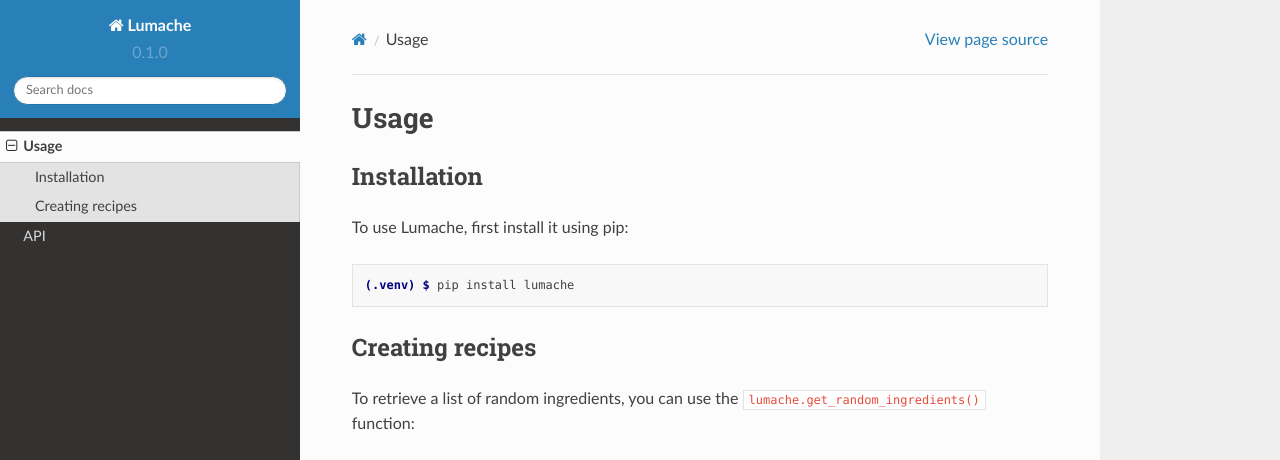
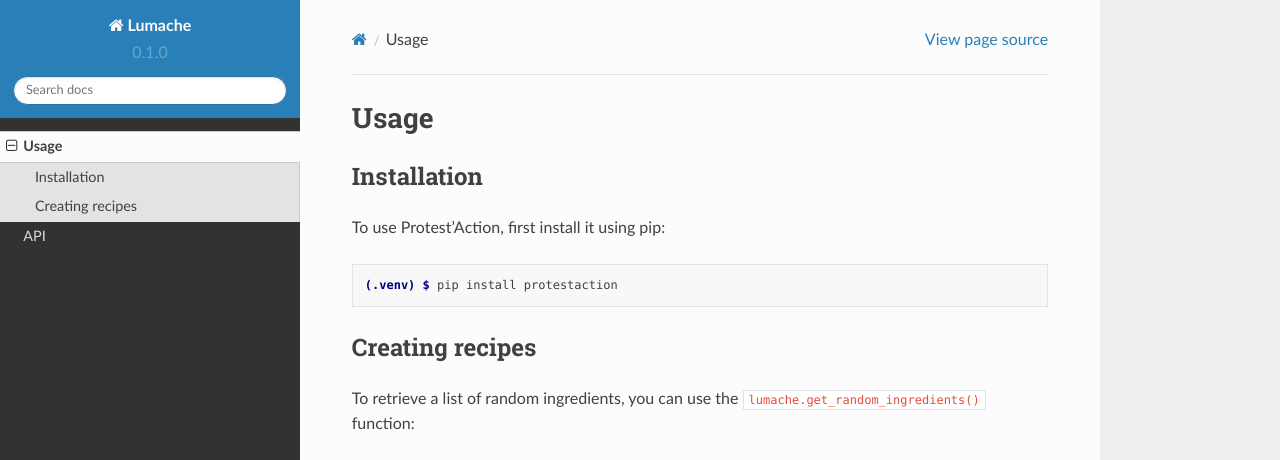
Before and after one commit to readthedocs/tutorial-template, a Sphinx documentation site: the page built from docs/source/usage.rst, in a window 1280 px wide and 1095 px high. Shown: the top 460 px of the window. Built offline with Sphinx 7.4.7 and the Read the Docs theme 2.0.0, drawn with Linux system fonts in a browser that asks for light colours; grey boxes are pictures that could not be loaded.

Commit message:
Update usage.rst

```diff
--- a/docs/source/usage.rst
+++ b/docs/source/usage.rst
@@ -6,11 +6,11 @@
 Installation
 ------------
 
-To use Lumache, first install it using pip:
+To use Protest'Action, first install it using pip:
 
 .. code-block:: console
 
-   (.venv) $ pip install lumache
+   (.venv) $ pip install protestaction
 
 Creating recipes
 ----------------
```
